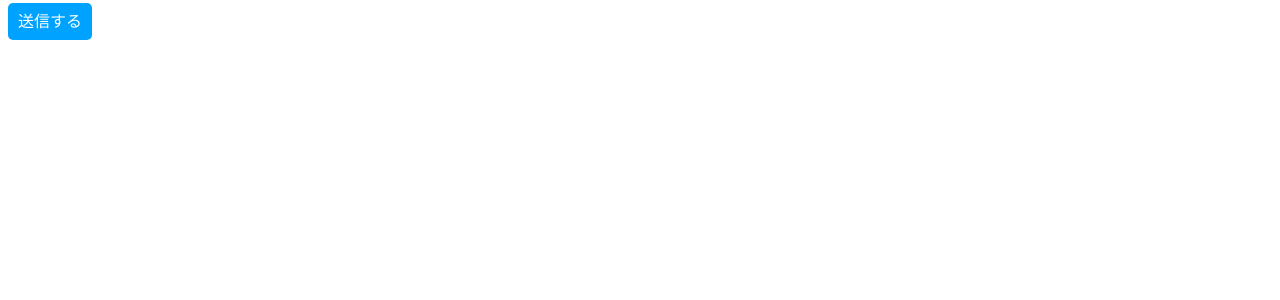
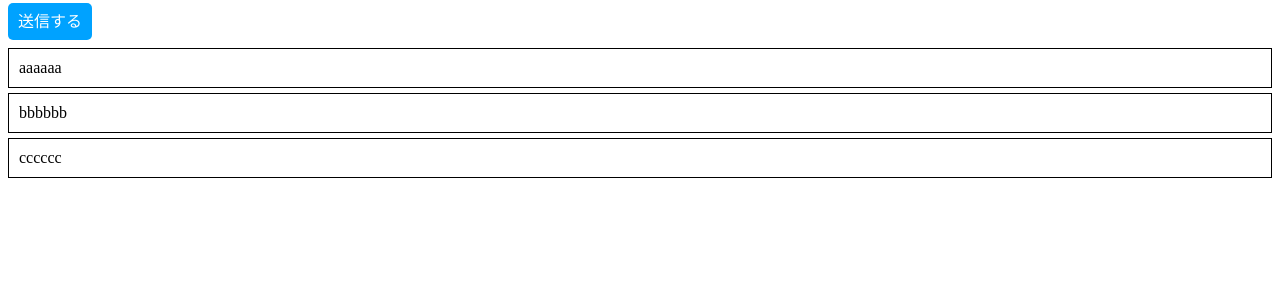
Before and after one commit to Maru-GitHub-1/Create_BulltenBoard_App, a React (Create React App) app: page / in a window 1280 px wide. Shown: the top 300 px of the page. Built offline with nearby package versions, Linux system fonts and the light colour scheme; the HTML template or start-up script is replaced by a standard one.

Commit message:
Created CommentList Component in Components

```diff
--- a/src/App.js
+++ b/src/App.js
@@ -1,12 +1,20 @@
 import React from 'react';
-import Button from './Component/Button/Button'
+import Button from './Component/Button/Button';
+import CommentList from './Component/CommentList/CommentList'
 
 function App() {
+  const comments = [
+    'aaaaaa',
+    'bbbbbb',
+    'cccccc'
+  ];
+
   return (
     <div className="App">
       <Button>送信する</Button>
+      <CommentList comments={comments}></CommentList>
     </div>
   );
-}
+};
 
 export default App;
--- /dev/null
+++ b/src/Component/CommentList/CommentList.css
@@ -0,0 +1,14 @@
+ul {
+  padding: 0;
+}
+
+.CommentList-item {
+  margin-bottom: 5px;
+  padding: 10px;
+  list-style: none;
+  border: 1px solid black;
+}
+
+.CommentList-item:hover {
+  background: rgb(144, 227, 245)
+}
--- /dev/null
+++ b/src/Component/CommentList/CommentList.jsx
@@ -0,0 +1,21 @@
+import React from 'react';
+import './CommentList.css';
+
+const CommentList = (props) => {
+  const { comments } = props;
+  const commentList = comments.map((comment, index) => {
+    return (
+      <li key={index} className="CommentList-item">
+        {comment}
+      </li>
+    );
+  });
+
+  return (
+    <div>
+      <ul>{ commentList }</ul>
+    </div>
+  )
+}
+
+export default CommentList;
```
